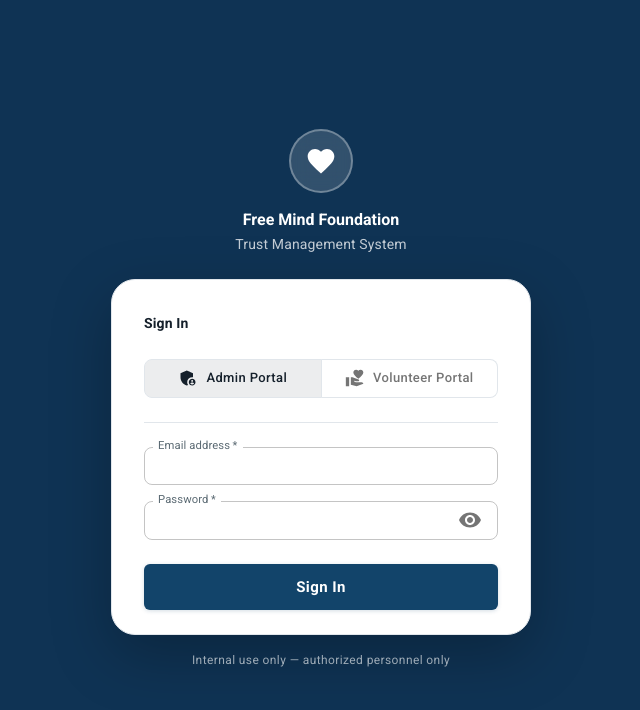
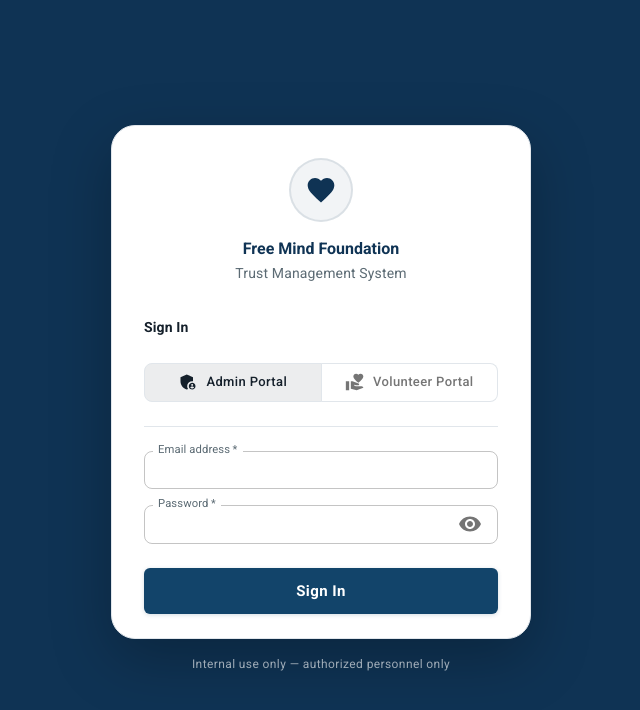
Before and after one commit to rishumohammed/ngo-management, a Next.js app: page /auth/login in a window 1280 px wide. Shown: the top 710 px of the page, without its empty margins (319-959 px from the left). Built offline with nearby package versions, Linux system fonts and the light colour scheme; no server answers; the database is empty.

Commit message:
style: move logo inside login card

```diff
--- a/src/app/auth/login/LoginClient.tsx
+++ b/src/app/auth/login/LoginClient.tsx
@@ -92,8 +92,13 @@ function LoginContent({ orgLogo, orgName = 'Free Mind Foundation' }: { orgLogo?:
       }}
     >
       <Box sx={{ width: '100%', maxWidth: 420 }}>
-        {/* Logo / Brand */}
-        <Box sx={{ textAlign: 'center', mb: 3 }}>
+
+
+        {/* Login Card */}
+        <Card sx={{ borderRadius: 3, boxShadow: '0 20px 60px rgba(0,0,0,0.25)' }}>
+          <CardContent sx={{ p: 4 }}>
+            {/* Logo / Brand Inside Card */}
+            <Box sx={{ textAlign: 'center', mb: 4 }}>
               <Box
                 sx={{
                   display: 'inline-flex',
@@ -102,10 +107,9 @@ function LoginContent({ orgLogo, orgName = 'Free Mind Foundation' }: { orgLogo?:
                   width: 64,
                   height: 64,
                   borderRadius: '50%',
-              background: 'rgba(255,255,255,0.15)',
-              backdropFilter: 'blur(10px)',
+                  background: 'rgba(15, 51, 84, 0.05)',
                   mb: 2,
-              border: '2px solid rgba(255,255,255,0.3)',
+                  border: '2px solid rgba(15, 51, 84, 0.1)',
                 }}
               >
                 {orgLogo ? (
@@ -120,20 +124,17 @@ function LoginContent({ orgLogo, orgName = 'Free Mind Foundation' }: { orgLogo?:
                     }}
                   />
                 ) : (
-              <FavoriteIcon sx={{ fontSize: 32, color: 'white' }} />
+                  <FavoriteIcon sx={{ fontSize: 32, color: '#0F3354' }} />
                 )}
               </Box>
-          <Typography variant="h5" sx={{ color: 'white', fontWeight: 700, mb: 0.5 }}>
+              <Typography variant="h5" sx={{ color: '#0F3354', fontWeight: 700, mb: 0.5 }}>
                 {orgName}
               </Typography>
-          <Typography variant="body2" sx={{ color: 'rgba(255,255,255,0.75)' }}>
+              <Typography variant="body2" sx={{ color: 'text.secondary' }}>
                 Trust Management System
               </Typography>
             </Box>
 
-        {/* Login Card */}
-        <Card sx={{ borderRadius: 3, boxShadow: '0 20px 60px rgba(0,0,0,0.25)' }}>
-          <CardContent sx={{ p: 4 }}>
             <Typography variant="h6" sx={{ mb: 3, color: 'text.primary', fontWeight: 600 }}>
               Sign In
             </Typography>
```
Lines whose indentation alone changed are shown as unchanged.
